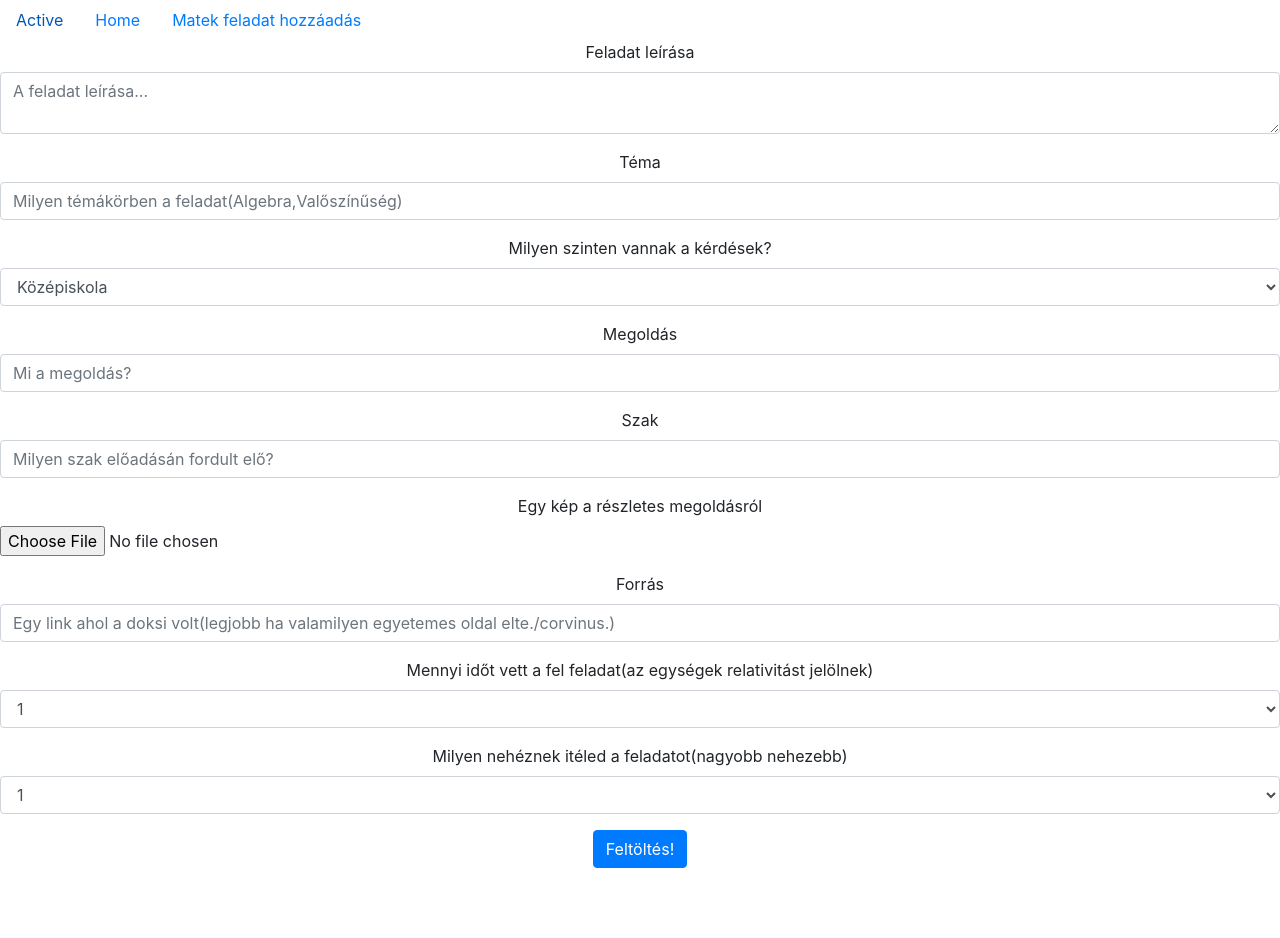
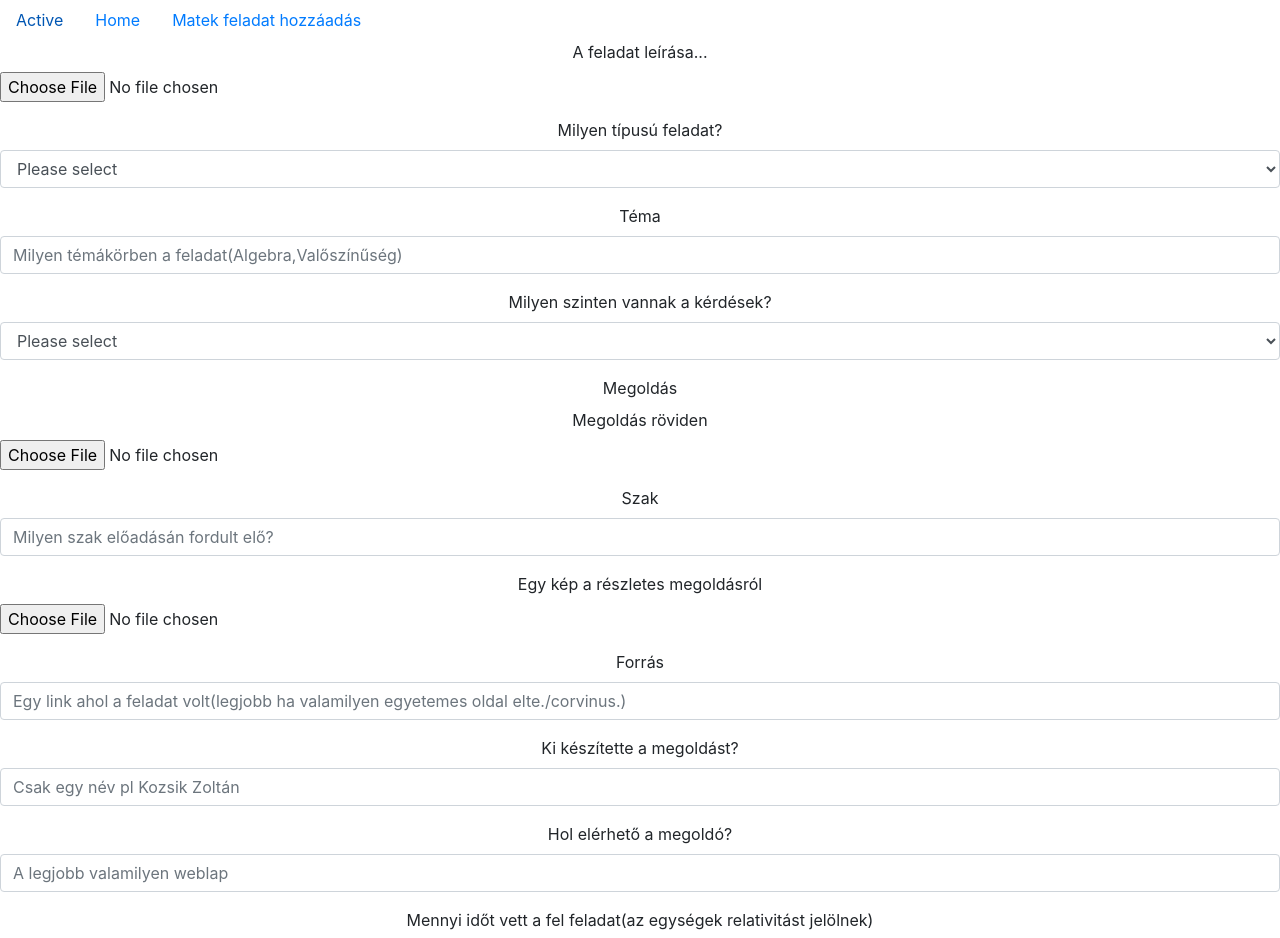
Before and after one commit to SchmidtPeti/uni, a React (Create React App) app in the folder website_frontend/: page /addMatek in a window 1280 px wide. Shown: the top 938 px of the page. Before the commit the page ends 876 px from the top, so only its background shows below. Built offline with nearby package versions, Linux system fonts and the light colour scheme; no server answers.

Commit message:
form changed, file uploading working, and basic design to the home page

```diff
--- a/website_frontend/package.json
+++ b/website_frontend/package.json
@@ -6,13 +6,16 @@
     "@testing-library/jest-dom": "^4.2.4",
     "@testing-library/react": "^9.5.0",
     "@testing-library/user-event": "^7.2.1",
+    "axios": "^0.20.0",
     "bootstrap": "^4.5.2",
+    "dotenv": "^8.2.0",
     "install": "^0.13.0",
     "npm": "^6.14.8",
     "react": "^16.13.1",
     "react-bootstrap": "^1.3.0",
     "react-dom": "^16.13.1",
     "react-router-dom": "^5.2.0",
+    "react-s3": "^1.3.1",
     "react-scripts": "3.4.3"
   },
   "scripts": {
--- a/website_frontend/src/App.js
+++ b/website_frontend/src/App.js
@@ -4,20 +4,90 @@ import './App.css';
 import HomePage from './Pages/Home';
 import AddMatAlapTask from './Pages/AddMatAlapTask';
 import 'bootstrap/dist/css/bootstrap.min.css';
-import {Nav} from 'react-bootstrap';
+import S3FileUpload from 'react-s3';
+import {Nav,Form,Button} from 'react-bootstrap';
 import {
   BrowserRouter as Router,
   Switch,
   Route,
   Link
 } from "react-router-dom";
+import api from './api/api';
 
 class App extends Component {
+  constructor(props) {
+    super(props)
+    this.state = {
+        MatAlapTasks : [],
+        task_description : null,
+        task_type : "",
+        topic : "",
+        level : "",
+        solutation : null,
+        major : "",
+        solutation_stepbystep : null,
+        solutation_stepbystp_server_location : "",
+        solutation_by : "",
+        solutation_by_credit: "",
+        source : "",
+        time : 0,
+        difficulty : 0,
+        isLoading: false,
+    }
+  }
+    componentDidMount = async () => {
+      this.setState({ isLoading: true })
+
+      await api.getAllMatAlapTasks().then(MatAlapTasks => {
+          this.setState({
+            MatAlapTasks: MatAlapTasks.data.data,
+              isLoading: false,
+          })
+      });
+      console.log(this.state.MatAlapTasks);
+    };
+      myChangeHandler = (event) => {//used on admin page to login
+        let nam = event.target.name;
+        let val = event.target.value;
+        this.setState({[nam]: val});
+    };
+    onFileChange = event => {
+
+      this.setState({ solutation_stepbystep: event.target.files[0] });
+
+    };
+    onFileChangeTaskDesc = event => {
+      this.setState({ task_description: event.target.files[0] });
+    }
+    onFileChangeSolutation= event => {
+      this.setState({ solutation: event.target.files[0] });
+    }
+
+    submitMatAlap = async () =>{
+        await this.uploadFileToS3(); //wrong input can t be fatal
+        const {task_description,task_type,topic,level,solutation,major,solutation_stepbystep,solutation_by,solutation_by_credit,source,time,difficulty} = this.state;
+        const playload = {task_description,task_type,topic,level,solutation,major,solutation_stepbystep,solutation_by,solutation_by_credit,source,time,difficulty};
+        console.log(playload);
+        api.insertMatAlapTask(playload).then(() => console.log("success")).catch(error => console.log(error));
+    }
+      uploadFileToS3 = async () => {
+        const config = {
+          bucketName: 'unilearning',
+          dirName: 'MatAlap_solutation',
+          region: 'eu-central-1',
+          accessKeyId: process.env.REACT_APP_Bucket_ID,
+          secretAccessKey: process.env.REACT_APP_Bucket_Key,
+        }
+        const file_loc = await S3FileUpload.uploadFile(this.state.solutation_stepbystep, config);
+        const taskDesc = await S3FileUpload.uploadFile(this.state.task_description, config);
+        const solutation_short = await S3FileUpload.uploadFile(this.state.solutation, config);
+        this.setState({task_description : taskDesc.location,solutation_stepbystep : file_loc.location, solutation : solutation_short.location });
+      };
   render() {
     return (
     <div className="App">
       <Router>
-      <Nav defaultActiveKey="/home" as="ul">
+      <Nav defaultActiveKey="/home" as="ul" color="black">
   <Nav.Item as="li">
     <Nav.Link>Active</Nav.Link>
   </Nav.Item>
@@ -30,10 +100,10 @@ class App extends Component {
 </Nav>
       <Switch>
           <Route exact path="/addMatek">
-          <AddMatAlapTask />
+          <AddMatAlapTask myChangeHandler={this.myChangeHandler} submitMatAlap={this.submitMatAlap} onFileChange={this.onFileChange} onFileChangeTaskDesc={this.onFileChangeTaskDesc} onFileChangeSolutation={this.onFileChangeSolutation}/>
           </Route>
           <Route path="/home">
-            <HomePage />
+            <HomePage MatAlapTasks={this.state.MatAlapTasks} />
           </Route>
           <Route path="/sdf">
           </Route>
--- a/website_frontend/src/Components/MatAlap_form.js
+++ b/website_frontend/src/Components/MatAlap_form.js
@@ -3,45 +3,62 @@ import {Form,Button} from 'react-bootstrap';
 
 
 
-const MatAlap_form = () => {
+const MatAlap_form = ({myChangeHandler,submitMatAlap,onFileChange,onFileChangeTaskDesc,onFileChangeSolutation}) => {
     return (
       <div className='whole_form'>
         <Form>
-        <Form.Group controlId="taskDescription_id">
-          <Form.Label>Feladat leírása</Form.Label>
-          <Form.Control as="textarea" placeholder="A feladat leírása..." />
+        <Form.Group>
+          <Form.File id="taskDescription_id" label="A feladat leírása..." name="task_description" onChange={onFileChangeTaskDesc} />
+        </Form.Group>
+        <Form.Group controlId="task_type_id">
+          <Form.Label>Milyen típusú feladat?</Form.Label>
+          <Form.Control as="select" name="task_type" onChange={myChangeHandler}>
+          <option>Please select</option>
+            <option>Elmélet</option>
+            <option>Gyakorlat</option>
+          </Form.Control>
         </Form.Group>
         <Form.Group controlId="topic_id">
           <Form.Label>Téma</Form.Label>
-          <Form.Control type="text" placeholder="Milyen témákörben a feladat(Algebra,Valőszínűség)" />
+          <Form.Control type="text" placeholder="Milyen témákörben a feladat(Algebra,Valőszínűség)" name="topic" onChange={myChangeHandler}/>
         </Form.Group>
         <Form.Group controlId="task_level_id">
           <Form.Label>Milyen szinten vannak a kérdések?</Form.Label>
-          <Form.Control as="select">
+          <Form.Control as="select" name="level" onChange={myChangeHandler} >
+          <option>Please select</option>
             <option>Középiskola</option>
             <option>Bsc</option>
             <option>Msc</option>
           </Form.Control>
         </Form.Group>
         <Form.Group controlId="solutation_id">
-          <Form.Label>Megoldás</Form.Label>
-          <Form.Control type="text" placeholder="Mi a megoldás?" />
+        <Form.Label>Megoldás</Form.Label>
+        <Form.File id="taskDescription_id" label="Megoldás röviden" name="solutation" onChange={onFileChangeSolutation} />
         </Form.Group>
         <Form.Group controlId="major_id">
           <Form.Label>Szak</Form.Label>
-          <Form.Control type="text" placeholder="Milyen szak előadásán fordult elő?" />
+          <Form.Control type="text" placeholder="Milyen szak előadásán fordult elő?" name="major" onChange={myChangeHandler} />
         </Form.Group>
         <Form.Group>
-          <Form.File id="stepbystep_img" label="Egy kép a részletes megoldásról" />
+          <Form.File id="stepbystep_img" label="Egy kép a részletes megoldásról" name="solutation_stepbystep" onChange={onFileChange} />
         </Form.Group>
         <Form.Group controlId="source_id">
           <Form.Label>Forrás</Form.Label>
-          <Form.Control type="text" placeholder="Egy link ahol a doksi volt(legjobb ha valamilyen egyetemes oldal elte./corvinus.)" />
+          <Form.Control type="text" name="source" placeholder="Egy link ahol a feladat volt(legjobb ha valamilyen egyetemes oldal elte./corvinus.)" onChange={myChangeHandler} />
+        </Form.Group>
+        <Form.Group controlId="solutation_by_id">
+          <Form.Label>Ki készítette a megoldást?</Form.Label>
+          <Form.Control type="text" name="solutation_by" placeholder="Csak egy név pl Kozsik Zoltán" onChange={myChangeHandler}/>
+        </Form.Group>
+        <Form.Group controlId="solutation_by_credit_id">
+          <Form.Label>Hol elérhető a megoldó?</Form.Label>
+          <Form.Control type="text" name="solutation_by_credit" placeholder="A legjobb valamilyen weblap" onChange={myChangeHandler} />
         </Form.Group>
       </Form>
       <Form.Group controlId="hardness_id">
               <Form.Label>Mennyi időt vett a fel feladat(az egységek relativitást jelölnek)</Form.Label>
-              <Form.Control as="select">
+              <Form.Control as="select" name="time" onChange={myChangeHandler}>
+                <option>Please select</option>
                 <option>1</option>
                 <option>2</option>
                 <option>3</option>
@@ -51,7 +68,8 @@ const MatAlap_form = () => {
             </Form.Group>
       <Form.Group controlId="hardness_id">
               <Form.Label>Milyen nehéznek itéled a feladatot(nagyobb nehezebb)</Form.Label>
-              <Form.Control as="select">
+              <Form.Control as="select" name="difficulty" onChange={myChangeHandler} >
+              <option>Please select</option>
                 <option>1</option>
                 <option>2</option>
                 <option>3</option>
@@ -59,7 +77,7 @@ const MatAlap_form = () => {
                 <option>5</option>
               </Form.Control>
             </Form.Group>
-      <Button type="submit" className="mb-2">
+      <Button type="submit" className="mb-2" onClick={submitMatAlap}>
             Feltöltés!
       </Button>
       </div>
--- a/website_frontend/src/Pages/AddMatAlapTask.js
+++ b/website_frontend/src/Pages/AddMatAlapTask.js
@@ -1,10 +1,10 @@
 import React from 'react';
 import MatAlap_form from '../Components/MatAlap_form';
 
-const AddMatAlapTask = () => {
+const AddMatAlapTask = ({myChangeHandler,submitMatAlap,onFileChange,onFileChangeTaskDesc,onFileChangeSolutation}) => {
     return(
         <div className='app'>
-          <MatAlap_form />
+          <MatAlap_form myChangeHandler={myChangeHandler} submitMatAlap={submitMatAlap} onFileChange={onFileChange} onFileChangeTaskDesc={onFileChangeTaskDesc} onFileChangeSolutation={onFileChangeSolutation}/>
         </div>
     );
 };
--- a/website_frontend/src/Pages/Home.js
+++ b/website_frontend/src/Pages/Home.js
@@ -1,14 +1,32 @@
 import React from 'react';
-import {Container,Row,Col} from 'react-bootstrap';
+import {Container,Row,Col,Card} from 'react-bootstrap';
 
 
-const HomePage = () =>{
+const HomePage = ({MatAlapTasks}) =>{
+    const MatTaskCard = MatAlapTasks.map((user,i)=>{
+        return (
+
+            <Card style={{ width: '50rem' }}>
+  <Card.Body>
+        <Card.Title>{MatAlapTasks[i].topic}</Card.Title>
+        <Card.Img variant="top" src={MatAlapTasks[i].task_description} />
+    <Card.Subtitle className="mb-2 text-muted"></Card.Subtitle>
+    <Card.Img variant="middle" src={MatAlapTasks[i].solutation} />
+    <Card.Text>
+      Some quick example text to build on the card title and make up the bulk of
+      the card's content.
+    </Card.Text>
+    <Card.Img variant="bottom" src={MatAlapTasks[i].solutation_stepbystep} />
+    </Card.Body>
+  </Card>
+  )
+    });
     return(
     <div className='app'>
         <Container>
             <Row>
             <Col>
-               <h1>This is the HomePage!</h1>
+                {MatTaskCard}
             </Col>
             </Row>
         </Container>
--- /dev/null
+++ b/website_frontend/src/api/api.js
@@ -0,0 +1,16 @@
+
+import React from 'react';
+import axios from 'axios';
+
+const api = axios.create({
+    baseURL: 'http://localhost:3000/api',
+})
+
+export const insertMatAlapTask = payload => api.post(`/matalap_task`, payload)
+export const getAllMatAlapTasks = () => api.get(`/matalap_tasks`)
+const apis = {
+    insertMatAlapTask,
+    getAllMatAlapTasks,
+}
+
+export default apis
```
Also changed, not shown: 2 other files (tests, documents, lock files or other folders).
